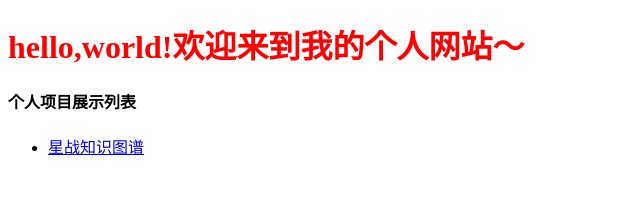
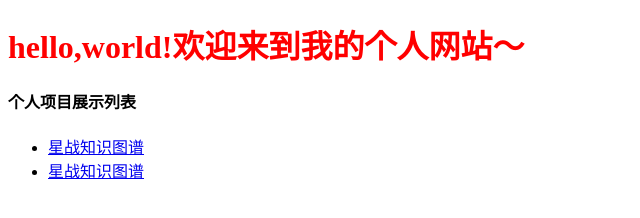
Before and after one commit to lionztt/lionztt.github.io, a website: page index.html in a window 1280 px wide. Shown: the whole page, without its empty margins (0-640 px from the left). Drawn offline with Linux system fonts and the light colour scheme.

Commit message:
加到首页中

```diff
--- a/index.html
+++ b/index.html
@@ -12,6 +12,7 @@
         <h4>个人项目展示列表</h4>
         <ul>
             <li><a href="projects/starwars/index.html">星战知识图谱</a></li>
+            <li><a href="projects/animation_demos/animation_demos.html">星战知识图谱</a></li>
         </ul>
 
 
```
